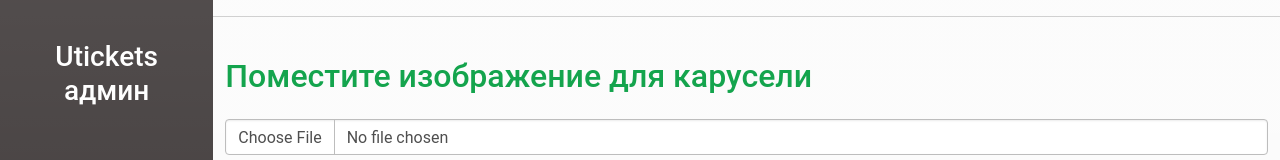
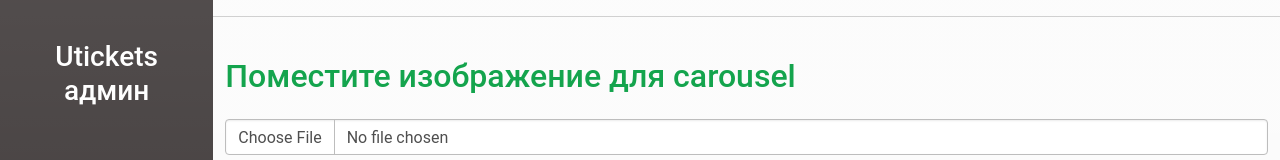
Before and after one commit to ozodsilver/uticketsAdmin, a Vue app: page /#/PhotoPost in a window 1280 px wide. Shown: the top 160 px of the page. Built offline with nearby package versions, Linux system fonts and the light colour scheme; no server answers.

Commit message:
base replaceed

```diff
--- a/src/base.js
+++ b/src/base.js
@@ -1,3 +1,3 @@
-const base = 'https://test.utickets.uz/';
+const base = 'https://bk.utickets.uz/api/';
 
 export default  base;
--- a/src/components/PhotoPost.vue
+++ b/src/components/PhotoPost.vue
@@ -2,7 +2,7 @@
   <hr>
   <div class="container">
     <div class="row">
-      <h2 class="my-4 text-success">Поместите изображение для карусели</h2>
+      <h2 class="my-4 text-success">Поместите изображение для carousel</h2>
       <div class="col-12">
         <form>
           <input type="file" class="form-control" id="img" ref="file" />
```
